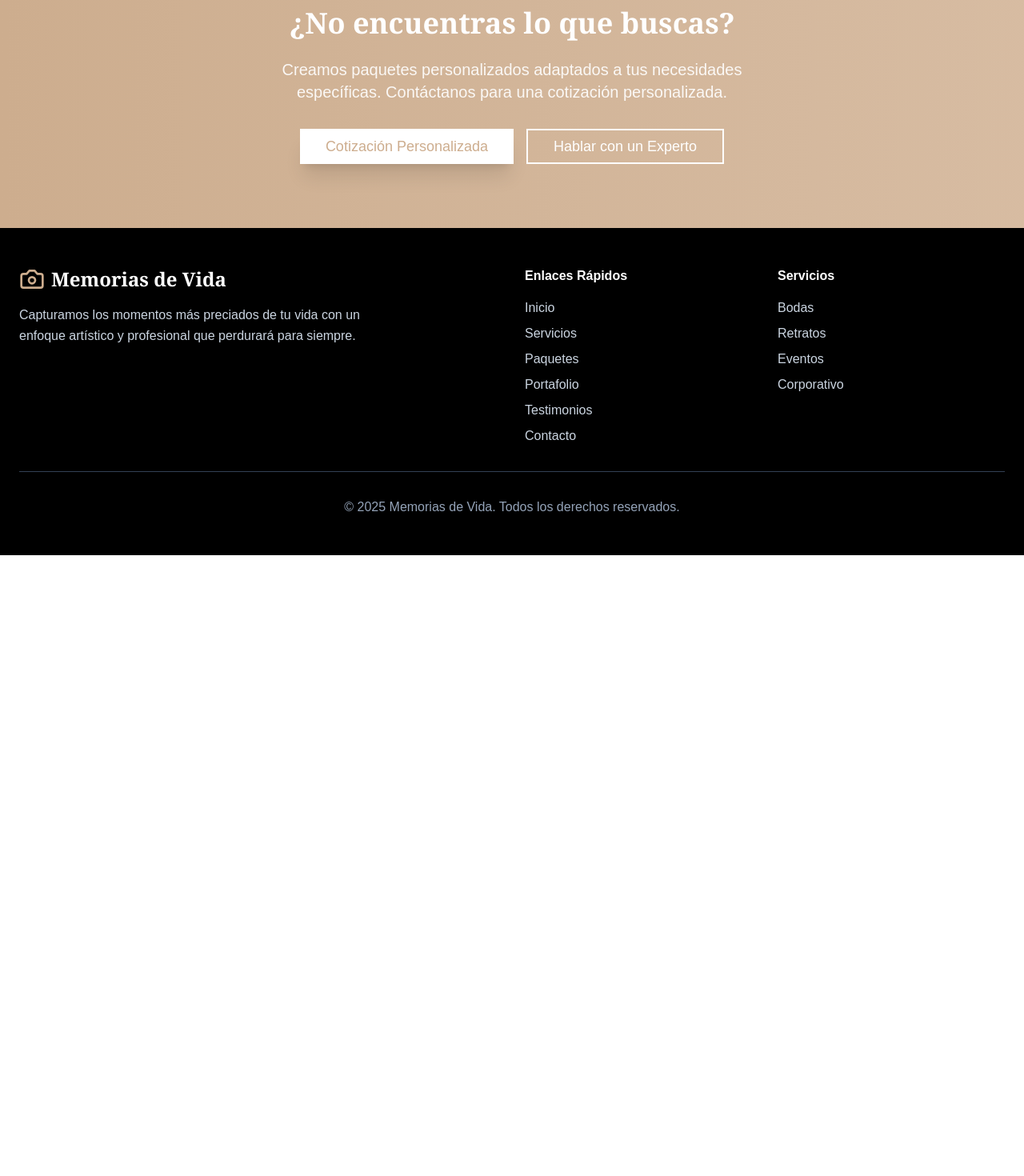
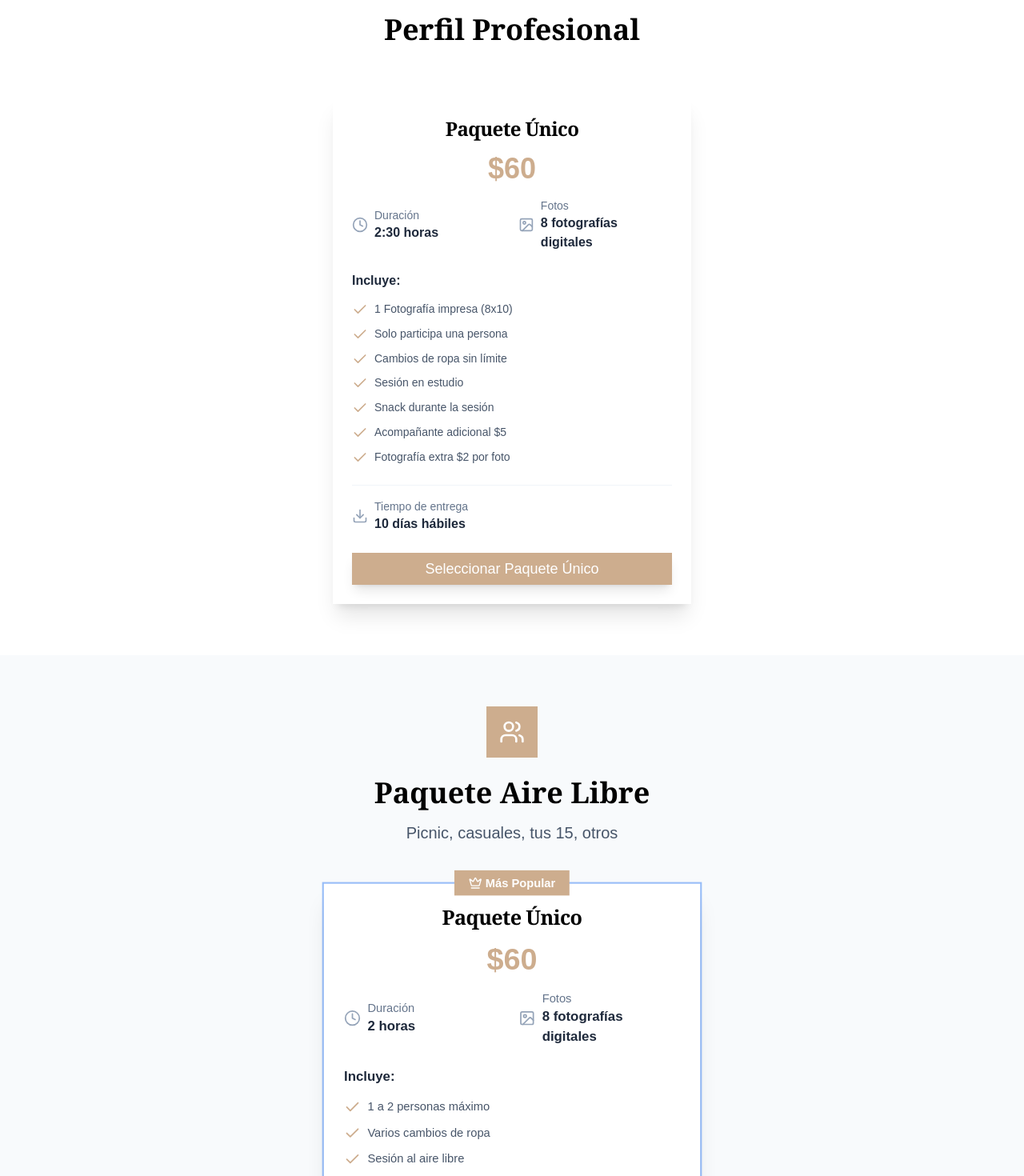
Before and after one commit to LuisHCK/mdv-next, a Next.js app: page /paquetes in a window 1280 px wide. Shown: the part 4640-6110 px from the top of the page at 80% size. Before the commit the page ends 5334 px from the top, so only its background shows below. Built offline with nearby package versions, Linux system fonts and the light colour scheme.

Commit message:
refactor: update packages page with new structure and design
Update package data and layout for photography services.

#VERCEL_SKIP

Co-authored-by: Luis J. Centeno <5175137+LuisHCK@users.noreply.github.com>

```diff
--- a/app/paquetes/page.tsx
+++ b/app/paquetes/page.tsx
@@ -114,11 +114,21 @@ export default function PaquetesPage() {
                   })}
                 </div>
                 <h2 className="text-3xl md:text-4xl font-serif font-bold text-brand-dark mb-4">{packageData.name}</h2>
-                <p className="text-xl text-slate-600 max-w-2xl mx-auto">{packageData.description}</p>
+                {packageData.description && (
+                  <p className="text-xl text-slate-600 max-w-2xl mx-auto">{packageData.description}</p>
+                )}
               </div>
 
               {/* Tiers Grid */}
-              <div className="grid lg:grid-cols-3 gap-8 max-w-7xl mx-auto">
+              <div
+                className={`grid gap-8 max-w-7xl mx-auto ${
+                  packageData.tiers.length === 1
+                    ? "lg:grid-cols-1 max-w-md"
+                    : packageData.tiers.length === 2
+                      ? "lg:grid-cols-2 max-w-4xl"
+                      : "lg:grid-cols-3"
+                }`}
+              >
                 {packageData.tiers.map((tier, tierIndex) => (
                   <Card
                     key={tierIndex}
--- a/data/packages.json
+++ b/data/packages.json
@@ -220,6 +220,153 @@
           "popular": false
         }
       ]
+    },
+    {
+      "name": "Perfil Profesional",
+      "description": "",
+      "icon": "Camera",
+      "color": "rose",
+      "tiers": [
+        {
+          "name": "Paquete Único",
+          "price": "$60",
+          "duration": "2:30 horas",
+          "photos": "8 fotografías digitales",
+          "features": [
+            "1 Fotografía impresa (8x10)",
+            "Solo participa una persona",
+            "Cambios de ropa sin límite",
+            "Sesión en estudio",
+            "Snack durante la sesión",
+            "Acompañante adicional $5",
+            "Fotografía extra $2 por foto"
+          ],
+          "delivery": "10 días hábiles",
+          "popular": false
+        }
+      ]
+    },
+    {
+      "name": "Paquete Aire Libre",
+      "description": "Picnic, casuales, tus 15, otros",
+      "icon": "Users",
+      "color": "amber",
+      "tiers": [
+        {
+          "name": "Paquete Único",
+          "price": "$60",
+          "duration": "2 horas",
+          "photos": "8 fotografías digitales",
+          "features": [
+            "1 a 2 personas máximo",
+            "Varios cambios de ropa",
+            "Sesión al aire libre",
+            "Acompañante adicional $5",
+            "Fotografía extra $5 por foto"
+          ],
+          "delivery": "6 días hábiles",
+          "popular": true
+        }
+      ]
+    },
+    {
+      "name": "Para el Recuerdo",
+      "description": "Casuales/Elegantes",
+      "icon": "Heart",
+      "color": "emerald",
+      "tiers": [
+        {
+          "name": "Paquete Único",
+          "price": "$30",
+          "duration": "2 horas",
+          "photos": "5 fotografías digitales",
+          "features": [
+            "1 a 2 personas máximo",
+            "2 cambios de ropa",
+            "Sesión en estudio",
+            "Acompañante adicional $5",
+            "Fotografía extra $2 por foto"
+          ],
+          "delivery": "6 días hábiles",
+          "popular": false
+        }
+      ]
+    },
+    {
+      "name": "Infantil",
+      "description": "",
+      "icon": "Sparkles",
+      "color": "purple",
+      "tiers": [
+        {
+          "name": "Paquete 1",
+          "price": "$30",
+          "duration": "1 hora",
+          "photos": "5 fotografías digitales",
+          "features": [
+            "Solo participa un niño",
+            "1 cambio de ropa",
+            "Sesión en estudio",
+            "Acompañante adicional $5",
+            "Fotografía extra $2 por foto"
+          ],
+          "delivery": "4 días hábiles",
+          "popular": false
+        },
+        {
+          "name": "Paquete 2",
+          "price": "$40",
+          "duration": "1:30 horas",
+          "photos": "8 fotografías digitales",
+          "features": [
+            "Solo participa un niño",
+            "2 cambios de ropa",
+            "Sesión en estudio",
+            "Acompañante adicional incluido",
+            "Fotografía extra $2 por foto"
+          ],
+          "delivery": "6 días hábiles",
+          "popular": true
+        }
+      ]
+    },
+    {
+      "name": "Celebrate/Cumpleaños",
+      "description": "",
+      "icon": "Crown",
+      "color": "rose",
+      "tiers": [
+        {
+          "name": "Paquete 1",
+          "price": "$20",
+          "duration": "1 hora",
+          "photos": "5 fotografías digitales",
+          "features": [
+            "Solo participa el cumpleañero(a)",
+            "1 cambio de ropa",
+            "Sesión en estudio",
+            "Acompañante adicional $5",
+            "Fotografía extra $2 por foto"
+          ],
+          "delivery": "7 días hábiles",
+          "popular": false
+        },
+        {
+          "name": "Paquete 2",
+          "price": "$30",
+          "duration": "1:30 horas",
+          "photos": "8 fotografías digitales",
+          "features": [
+            "Solo participa el cumpleañero(a)",
+            "2 cambios de ropa",
+            "Sesión en estudio",
+            "Acompañante adicional $5",
+            "Fotografía extra $2 por foto"
+          ],
+          "delivery": "7 días hábiles",
+          "popular": true
+        }
+      ]
     }
   ],
   "cta": {
```
